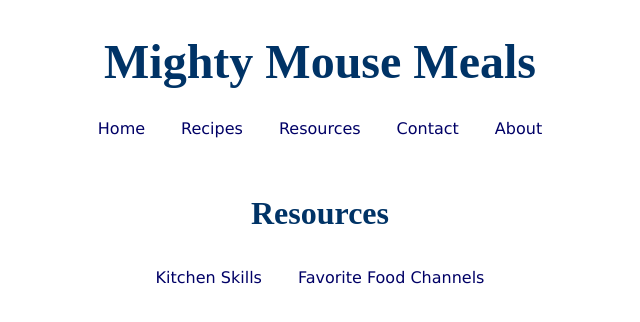
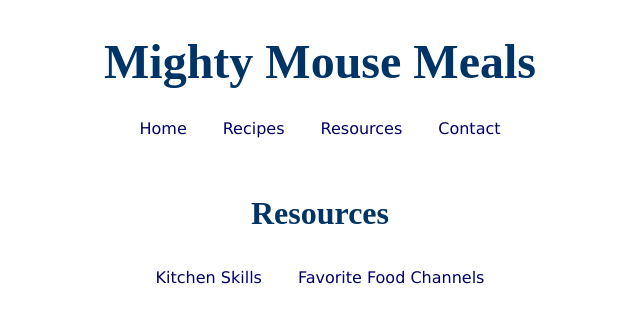
Before and after one commit to bweaver024/bweaver024.github.io, a plain HTML site: page Resources.html in a window 1280 px wide. Shown: the whole page, without its empty margins (320-960 px from the left). Drawn offline with Linux system fonts and the light colour scheme.

Commit message:
Update Resources.html

```diff
--- a/Resources.html
+++ b/Resources.html
@@ -65,7 +65,6 @@ p{
     <li><a href="Recipes.html"> Recipes </a></li>
     <li><a href="Resources.html"> Resources </a></li>
     <li><a href="Contact.html">Contact</a></li>
-    <li><a href="About">About</a></li>
   </ul>
 </div>
 <div id="content"><br>
```
